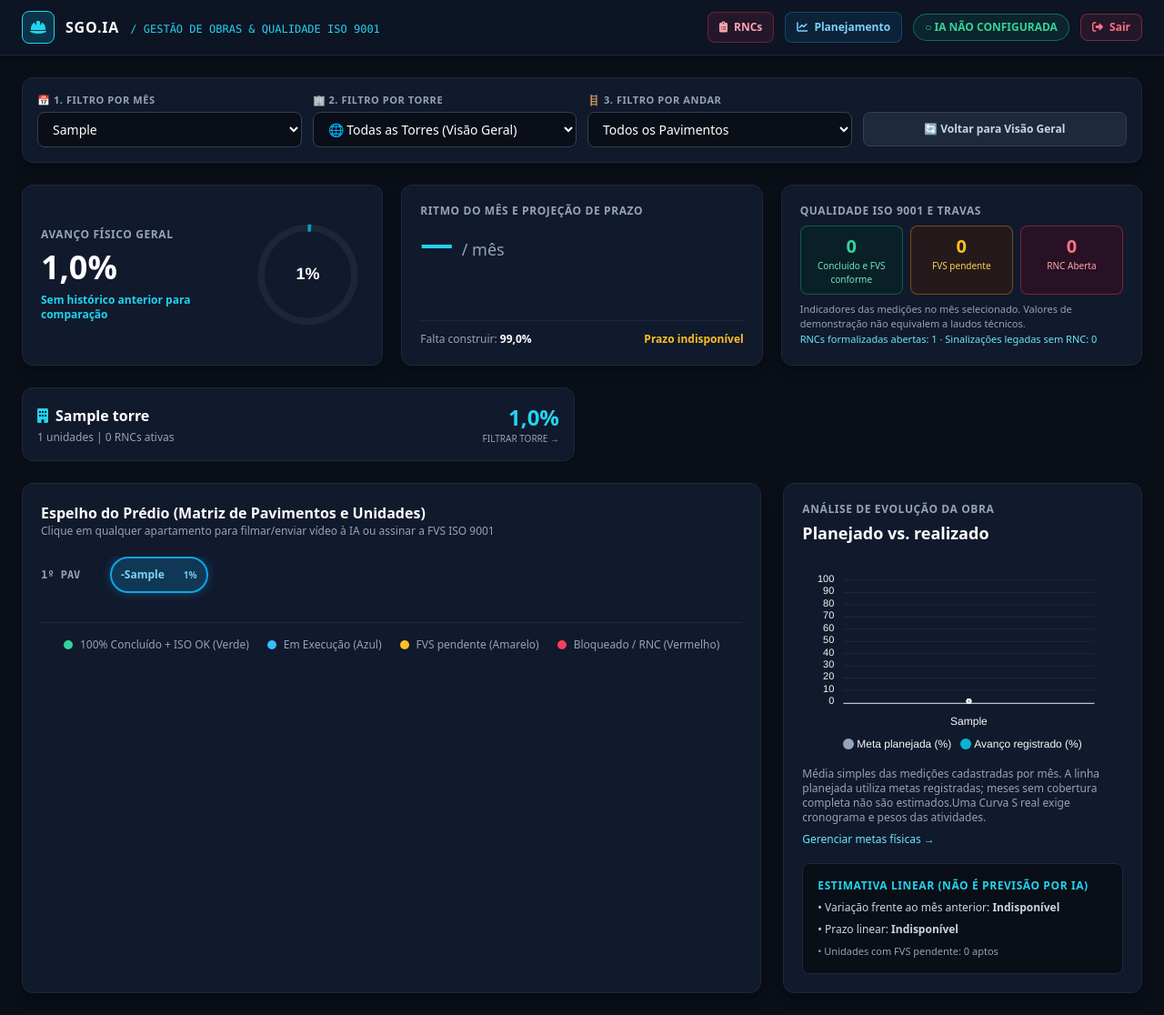
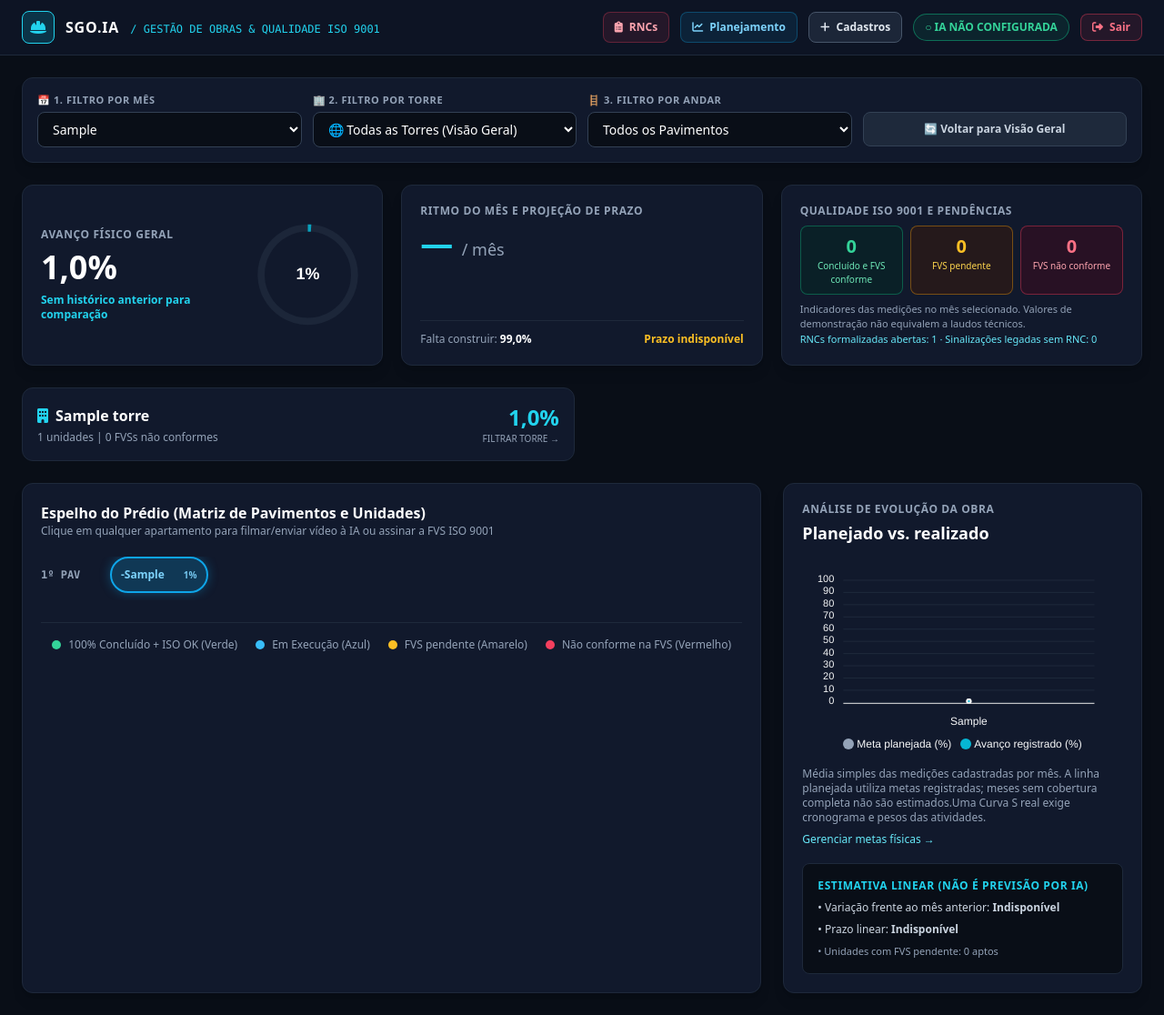
Before and after one commit to Danilo-Barreto-da-Silva/construct_os, a Django app: page / in a window 1280 px wide. Shown: the whole page at 91% size. Run offline with Django 5.2, Linux system fonts and the light colour scheme; a user stored in the database is signed in; tables that the repository leaves empty hold one stand-in row (values such as "Sample post"); some libraries are stand-ins or nearby versions.

Commit message:
Esclarecer indicadores de FVS e adicionar acesso aos cadastros

```diff
--- a/obras/templates/obras/painel.html
+++ b/obras/templates/obras/painel.html
@@ -33,6 +33,7 @@
         <div class="flex items-center flex-wrap gap-3 mt-2 sm:mt-0">
             <a href="{% url 'lista_rncs' %}" class="bg-rose-500/10 text-rose-300 border border-rose-500/30 rounded-lg px-3 py-2 text-xs font-bold hover:bg-rose-500/20"><i class="fa-solid fa-clipboard-list mr-1"></i> RNCs</a>
             <a href="{% url 'planejamento' %}" class="bg-sky-500/10 text-sky-300 border border-sky-500/30 rounded-lg px-3 py-2 text-xs font-bold hover:bg-sky-500/20"><i class="fa-solid fa-chart-line mr-1"></i> Planejamento</a>
+            {% if request.user.is_staff %}<a href="{% url 'cadastros' %}" class="bg-slate-700/40 text-slate-200 border border-slate-600 rounded-lg px-3 py-2 text-xs font-bold hover:bg-slate-700"><i class="fa-solid fa-plus mr-1"></i> Cadastros</a>{% endif %}
             {% if pode_gerar_demo %}<form method="POST" action="{% url 'popular_dados_demo' %}" onsubmit="return confirm('Criar dados fictícios neste banco vazio?')">
                 {% csrf_token %}
                 <input type="hidden" name="confirmar_substituicao" value="SIM">
@@ -118,7 +119,7 @@
             </div>
 
             <div class="bg-[#11192c] border border-slate-800 rounded-xl p-5 flex flex-col justify-between shadow-lg">
-                <p class="text-xs uppercase tracking-wider text-slate-400 font-bold">QUALIDADE ISO 9001 E TRAVAS</p>
+                <p class="text-xs uppercase tracking-wider text-slate-400 font-bold">QUALIDADE ISO 9001 E PENDÊNCIAS</p>
                 <div class="grid grid-cols-3 gap-2 text-center my-2">
                     <div class="bg-emerald-950/40 border border-emerald-500/40 rounded-lg p-2">
                         <span class="text-xl font-black text-emerald-400">{{ unidades_iso_ok }}</span>
@@ -130,7 +131,7 @@
                     </div>
                     <div class="bg-rose-950/40 border border-rose-500/40 rounded-lg p-2">
                         <span class="text-xl font-black text-rose-400">{{ unidades_rnc }}</span>
-                        <span class="block text-[10px] text-rose-300">RNC Aberta</span>
+                        <span class="block text-[10px] text-rose-300">FVS não conforme</span>
                     </div>
                 </div>
                 <p class="text-[11px] text-slate-400">Indicadores das medições no mês selecionado. Valores de demonstração não equivalem a laudos técnicos.</p>
@@ -145,7 +146,7 @@
             <a href="?mes={{ mes_selecionado }}&torre={{ item.torre.id }}&andar={{ andar_selecionado }}" class="bg-[#11192c] hover:bg-slate-800/80 border border-slate-800 hover:border-cyan-500/50 p-4 rounded-xl transition flex justify-between items-center">
                 <div>
                     <h4 class="font-bold text-white text-base"><i class="fa-solid fa-building text-cyan-400 mr-2"></i>{{ item.torre.nome }}</h4>
-                    <p class="text-xs text-slate-400 mt-1">{{ item.total_aptos }} unidades | {{ item.rncs }} RNCs ativas</p>
+                    <p class="text-xs text-slate-400 mt-1">{{ item.total_aptos }} unidades | {{ item.rncs }} FVSs não conformes</p>
                 </div>
                 <div class="text-right">
                     <span class="text-2xl font-black text-cyan-400">{{ item.avanco }}%</span>
@@ -190,7 +191,7 @@
                     <span class="flex items-center gap-2"><span class="w-2.5 h-2.5 rounded-full bg-emerald-400"></span> 100% Concluído + ISO OK (Verde)</span>
                     <span class="flex items-center gap-2"><span class="w-2.5 h-2.5 rounded-full bg-sky-400"></span> Em Execução (Azul)</span>
                     <span class="flex items-center gap-2"><span class="w-2.5 h-2.5 rounded-full bg-amber-400"></span> FVS pendente (Amarelo)</span>
-                    <span class="flex items-center gap-2"><span class="w-2.5 h-2.5 rounded-full bg-rose-500"></span> Bloqueado / RNC (Vermelho)</span>
+                    <span class="flex items-center gap-2"><span class="w-2.5 h-2.5 rounded-full bg-rose-500"></span> Não conforme na FVS (Vermelho)</span>
                 </div>
                 {% else %}
                 <div class="text-center py-12 text-slate-400">
```
